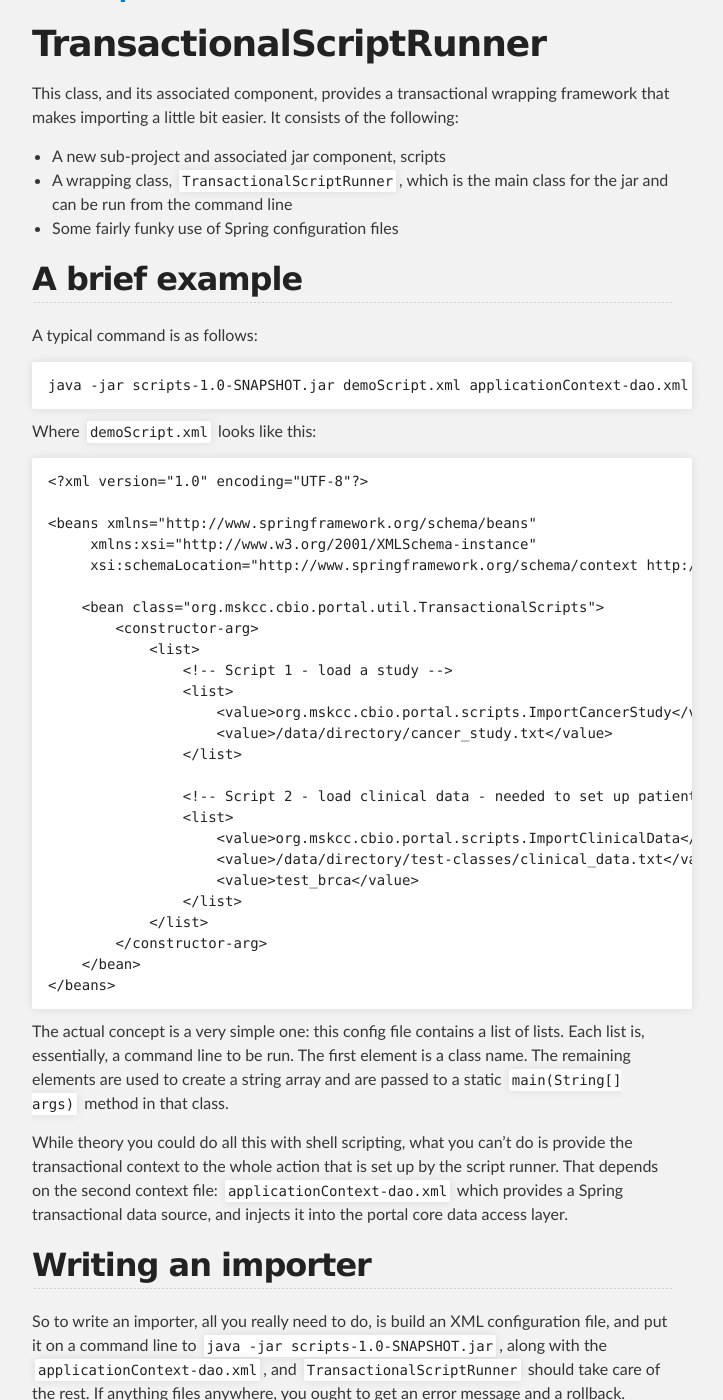
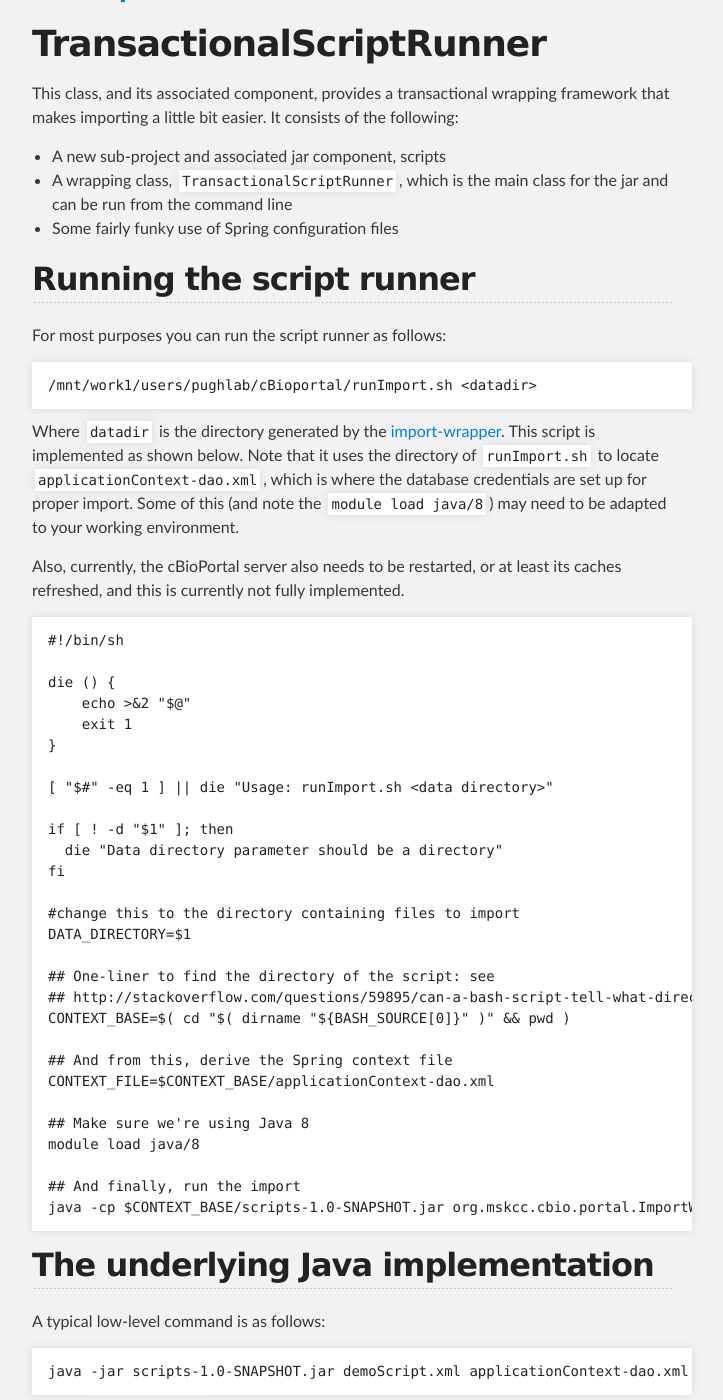
Before and after one commit to pughlab/cbioportal-documentation, a Jekyll site: the page built from pages/developer-scriptrunner.md, in a window 1280 px wide and 1400 px high, scrolled down 289 px. Shown: the whole window, without its empty margins (288-1011 px from the left). Built offline with Jekyll 4.4.1, drawn with Linux system fonts in a browser that asks for light colours.

Commit message:
Added a little runner documentation.
This reveals some required hardening, so I've initiated a discussion on that offline

````diff
--- a/pages/developer-scriptrunner.md
+++ b/pages/developer-scriptrunner.md
@@ -12,9 +12,51 @@ This class, and its associated component, provides a transactional wrapping fram
  * A wrapping class, `TransactionalScriptRunner`, which is the main class for the jar and can be run from the command line
  * Some fairly funky use of Spring configuration files
 
-## A brief example
+## Running the script runner
 
-A typical command is as follows:
+For most purposes you can run the script runner as follows:
+
+```
+/mnt/work1/users/pughlab/cBioportal/runImport.sh <datadir>
+```
+
+Where `datadir` is the directory generated by the [import-wrapper](import-wrapper.html). This script is implemented as shown below. Note that it uses the directory of `runImport.sh` to locate `applicationContext-dao.xml`, which is where the database credentials are set up for proper import. Some of this (and note the `module load java/8`) may need to be adapted to your working environment.
+
+Also, currently, the cBioPortal server also needs to be restarted, or at least its caches refreshed, and this is currently not fully implemented.
+
+    #!/bin/sh
+
+    die () {
+        echo >&2 "$@"
+        exit 1
+    }
+
+    [ "$#" -eq 1 ] || die "Usage: runImport.sh <data directory>"
+
+    if [ ! -d "$1" ]; then
+      die "Data directory parameter should be a directory"
+    fi
+
+    #change this to the directory containing files to import
+    DATA_DIRECTORY=$1
+
+    ## One-liner to find the directory of the script: see
+    ## http://stackoverflow.com/questions/59895/can-a-bash-script-tell-what-directory-its-stored-in
+    CONTEXT_BASE=$( cd "$( dirname "${BASH_SOURCE[0]}" )" && pwd )
+
+    ## And from this, derive the Spring context file
+    CONTEXT_FILE=$CONTEXT_BASE/applicationContext-dao.xml
+
+    ## Make sure we're using Java 8
+    module load java/8
+
+    ## And finally, run the import
+    java -cp $CONTEXT_BASE/scripts-1.0-SNAPSHOT.jar org.mskcc.cbio.portal.ImportWrapper $DATA_DIRECTORY $CONTEXT_FILE
+
+
+## The underlying Java implementation
+
+A typical low-level command is as follows:
 
 ```
 java -jar scripts-1.0-SNAPSHOT.jar demoScript.xml applicationContext-dao.xml
````
